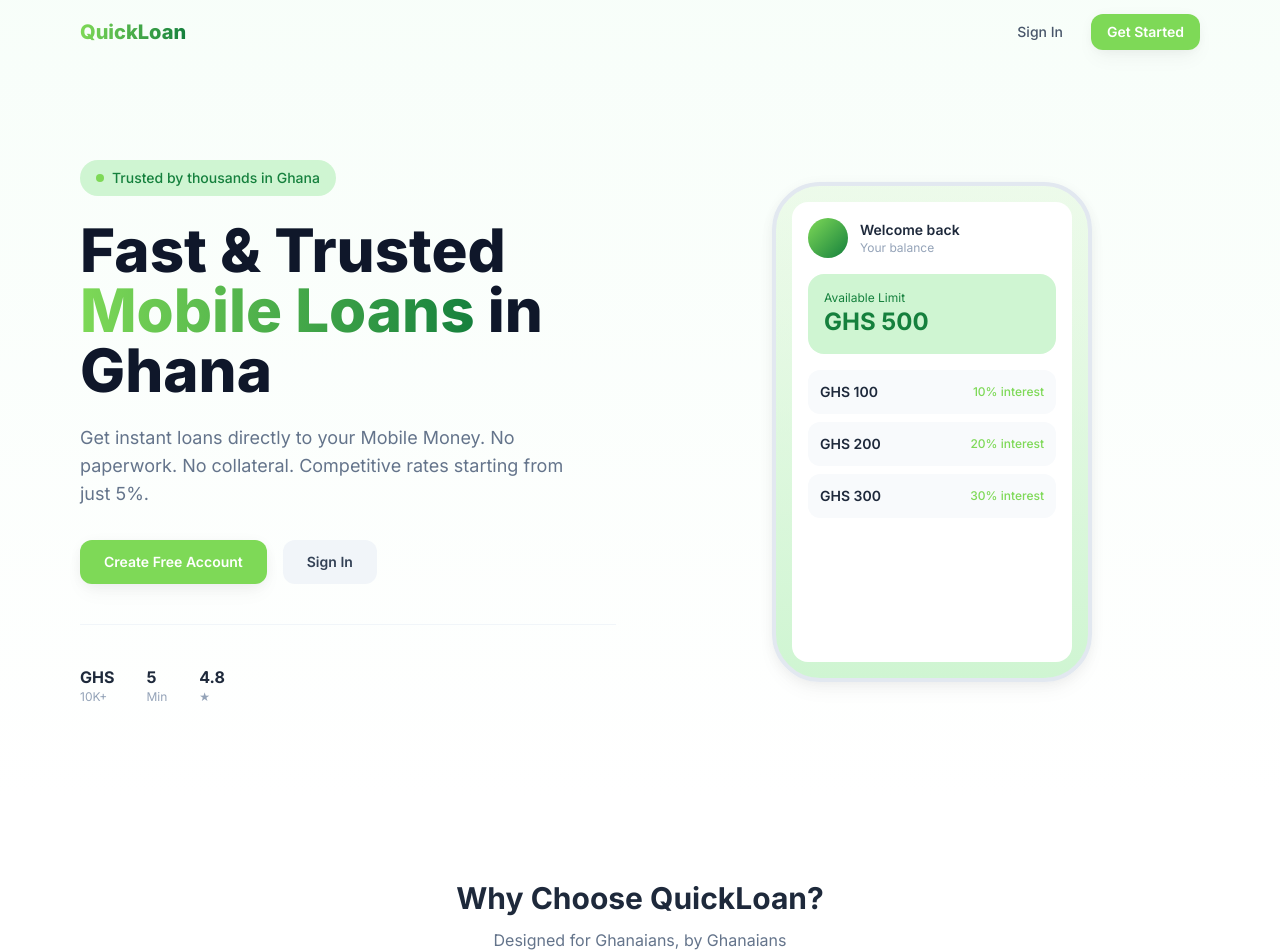
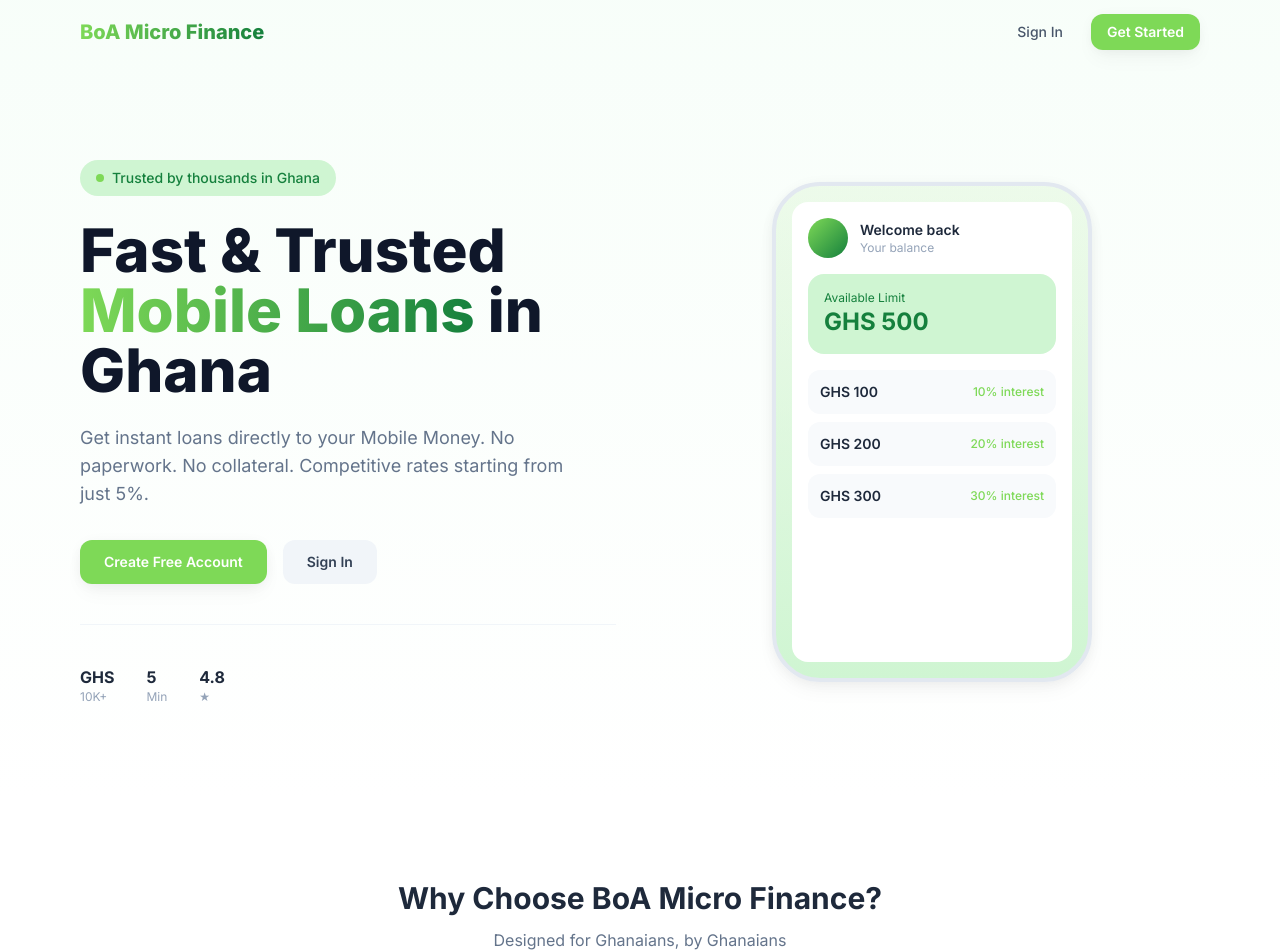
Before and after one commit to NANAOBENG1234/Loan-App, a Next.js app in the folder client/: page / in a window 1280 px wide. Shown: the top 952 px of the page. Built offline with nearby package versions, Linux system fonts and the light colour scheme.

Commit message:
re-brand(client): QuickLoan -> BoA Micro Finance in UI text

```diff
--- a/client/src/app/login/page.tsx
+++ b/client/src/app/login/page.tsx
@@ -9,7 +9,7 @@ export default function LoginPage() {
     <div className="min-h-screen flex items-center justify-center bg-gradient-to-b from-primary-50/50 to-white px-4 py-8">
       <motion.div initial={{ opacity: 0, y: 20 }} animate={{ opacity: 1, y: 0 }} className="w-full max-w-sm">
         <div className="text-center mb-8">
-          <Link href="/" className="text-2xl font-extrabold text-gradient">QuickLoan</Link>
+          <Link href="/" className="text-2xl font-extrabold text-gradient">BoA Micro Finance</Link>
           <h1 className="text-2xl font-bold mt-6 mb-1">Welcome Back</h1>
           <p className="text-sm text-secondary-500">Sign in to continue</p>
         </div>
--- a/client/src/app/page.tsx
+++ b/client/src/app/page.tsx
@@ -18,7 +18,7 @@ export default function LandingPage() {
       {/* Nav */}
       <nav className={`fixed top-0 left-0 right-0 z-50 transition-all duration-300 ${scrolled ? "bg-white/80 backdrop-blur-lg shadow-sm" : "bg-transparent"}`}>
         <div className="max-w-6xl mx-auto px-4 h-16 flex items-center justify-between">
-          <span className="text-xl font-extrabold text-gradient">QuickLoan</span>
+          <span className="text-xl font-extrabold text-gradient">BoA Micro Finance</span>
           <div className="flex items-center gap-3">
             <Link href="/login" className="btn-ghost">Sign In</Link>
             <Link href="/register" className="btn-primary !py-2 !px-4">Get Started</Link>
@@ -91,7 +91,7 @@ export default function LandingPage() {
       <section className="py-20 px-4">
         <div className="max-w-6xl mx-auto">
           <motion.div initial={{ opacity: 0, y: 20 }} whileInView={{ opacity: 1, y: 0 }} viewport={{ once: true }} className="text-center mb-12">
-            <h2 className="text-3xl font-bold mb-3">Why Choose QuickLoan?</h2>
+            <h2 className="text-3xl font-bold mb-3">Why Choose BoA Micro Finance?</h2>
             <p className="text-secondary-500">Designed for Ghanaians, by Ghanaians</p>
           </motion.div>
           <div className="grid md:grid-cols-3 gap-6">
@@ -166,7 +166,7 @@ export default function LandingPage() {
       <section className="py-20 px-4 bg-gradient-to-r from-primary-500 to-primary-700">
         <div className="max-w-2xl mx-auto text-center text-white">
           <h2 className="text-3xl font-bold mb-4">Ready to Get Started?</h2>
-          <p className="text-white/80 mb-8">Join thousands of Ghanaians using QuickLoan for their financial needs.</p>
+          <p className="text-white/80 mb-8">Join thousands of Ghanaians using BoA Micro Finance for their financial needs.</p>
           <Link href="/register" className="inline-block bg-white text-primary-700 px-8 py-4 rounded-xl font-bold text-lg hover:bg-primary-50 transition-colors">
             Create Free Account
           </Link>
@@ -201,14 +201,14 @@ export default function LandingPage() {
       {/* Footer */}
       <footer className="bg-secondary-900 text-white py-12 px-4">
         <div className="max-w-6xl mx-auto text-center">
-          <p className="text-2xl font-bold text-gradient mb-4">QuickLoan</p>
+          <p className="text-2xl font-bold text-gradient mb-4">BoA Micro Finance</p>
           <p className="text-secondary-400 text-sm mb-6">Fast, trusted mobile loans in Ghana</p>
           <div className="flex justify-center gap-6 text-sm text-secondary-400 mb-6">
             <span>Terms of Service</span>
             <span>Privacy Policy</span>
             <span>Contact Us</span>
           </div>
-          <p className="text-xs text-secondary-500">&copy; {new Date().getFullYear()} QuickLoan. All rights reserved.</p>
+          <p className="text-xs text-secondary-500">&copy; {new Date().getFullYear()} BoA Micro Finance. All rights reserved.</p>
         </div>
       </footer>
     </div>
--- a/client/src/app/register/page.tsx
+++ b/client/src/app/register/page.tsx
@@ -9,7 +9,7 @@ export default function RegisterPage() {
     <div className="min-h-screen flex items-center justify-center bg-gradient-to-b from-primary-50/50 to-white px-4 py-8">
       <motion.div initial={{ opacity: 0, y: 20 }} animate={{ opacity: 1, y: 0 }} className="w-full max-w-sm">
         <div className="text-center mb-8">
-          <Link href="/" className="text-2xl font-extrabold text-gradient">QuickLoan</Link>
+          <Link href="/" className="text-2xl font-extrabold text-gradient">BoA Micro Finance</Link>
           <h1 className="text-2xl font-bold mt-6 mb-1">Create Account</h1>
           <p className="text-sm text-secondary-500">Join thousands of Ghanaians</p>
         </div>
--- a/client/src/components/admin/AdminSidebar.tsx
+++ b/client/src/components/admin/AdminSidebar.tsx
@@ -19,7 +19,7 @@ export function AdminSidebar() {
       {/* Desktop sidebar */}
       <aside className="fixed left-0 top-0 bottom-0 w-64 bg-secondary-900 text-white overflow-y-auto hidden lg:block">
         <div className="p-5 border-b border-secondary-700">
-          <Link href="/admin/dashboard" className="text-lg font-bold">QuickLoan Admin</Link>
+          <Link href="/admin/dashboard" className="text-lg font-bold">BoA Micro Finance Admin</Link>
         </div>
         <nav className="p-4 space-y-1">
           {links.map((link) => {
```
